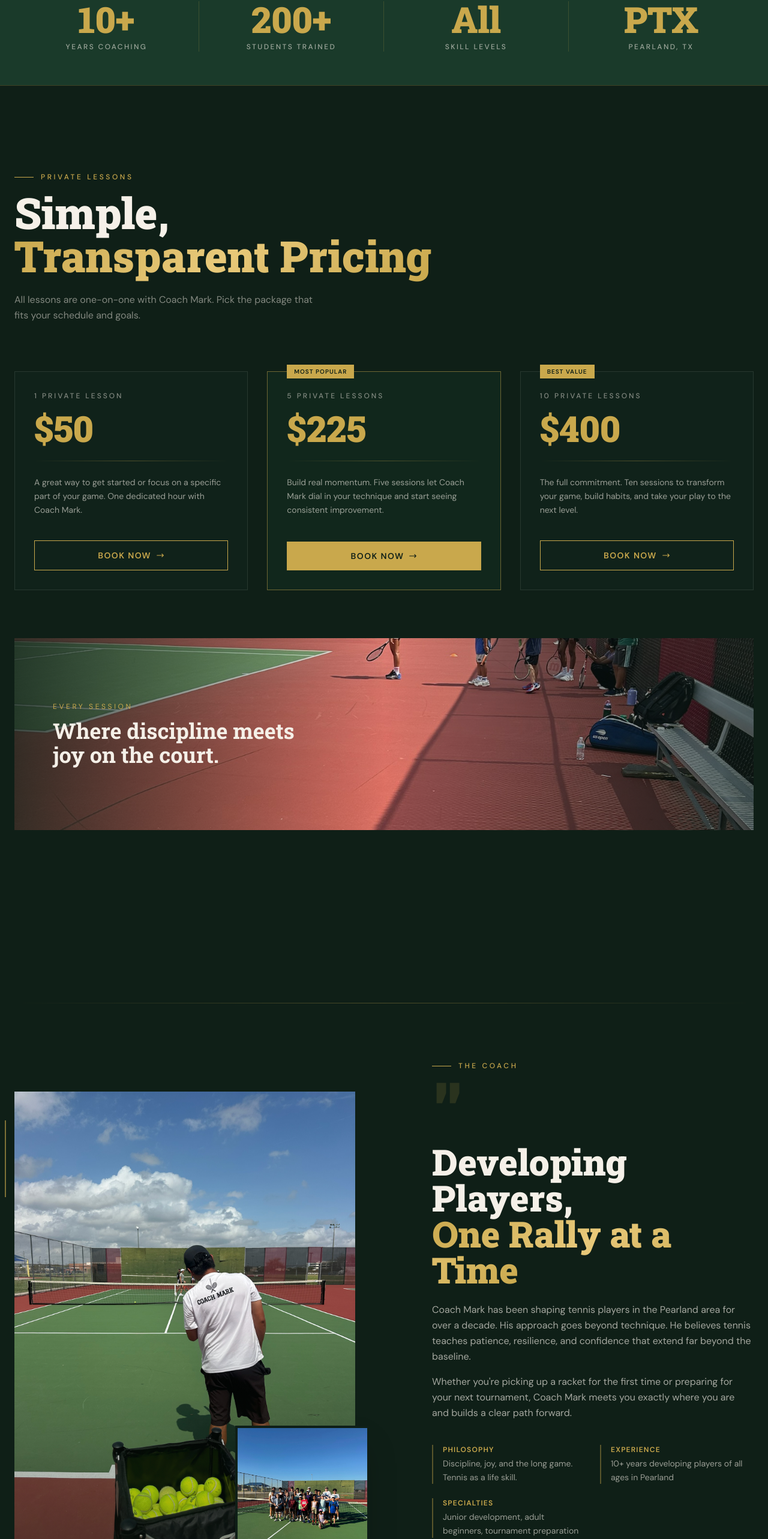
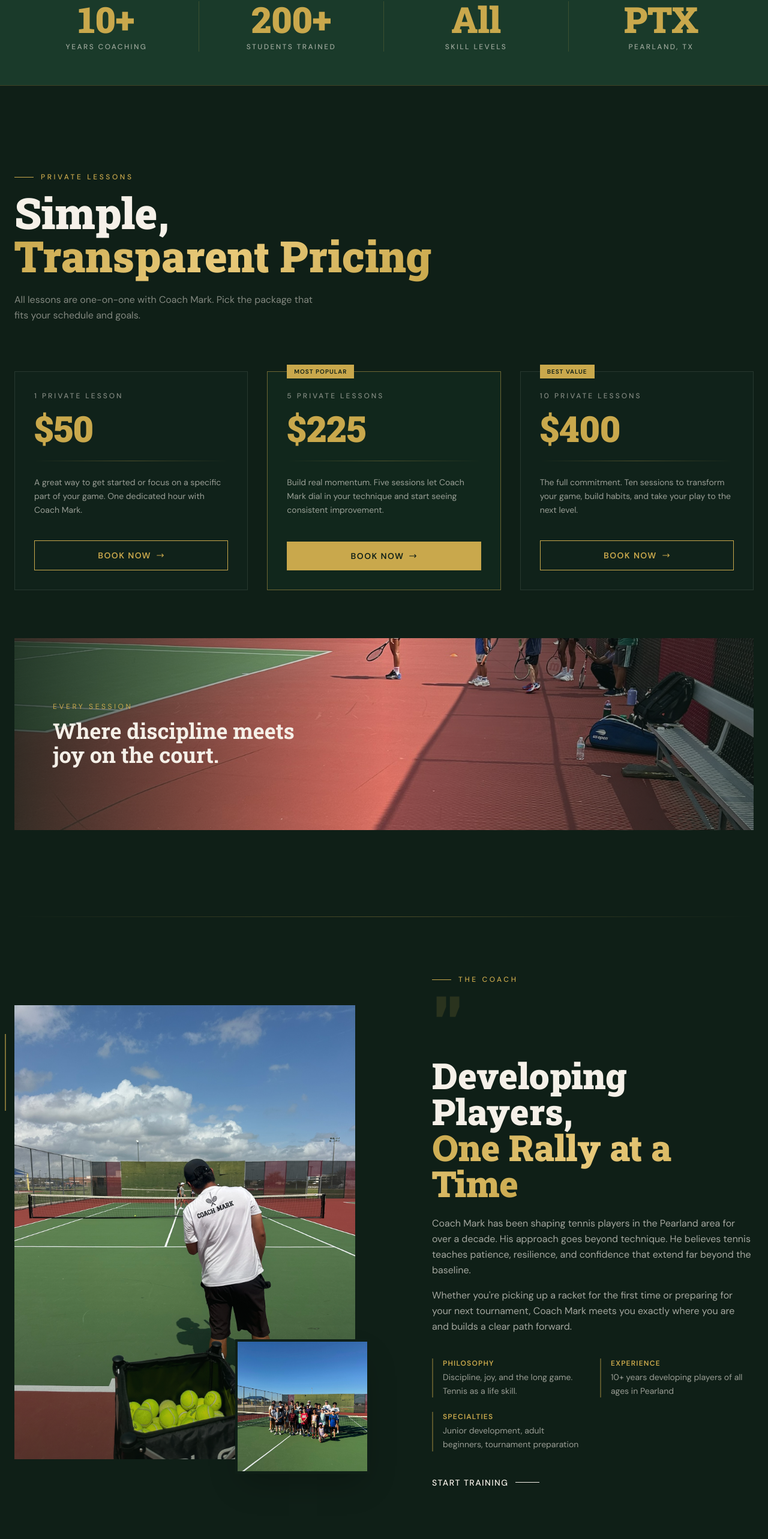
Before and after one commit to sahilmohammed-ai/sapoacademy-website, a React (Vite) app in the folder sapo-tennis-academy/: page / in a window 1280 px wide. Shown: the part 855-3421 px from the top of the page at 60% size. Built offline with nearby package versions, Linux system fonts and the light colour scheme; no server answers; the database is empty.

Commit message:
sections aligned

```diff
--- a/sapo-tennis-academy/src/components/About.jsx
+++ b/sapo-tennis-academy/src/components/About.jsx
@@ -11,7 +11,7 @@ export default function About() {
   const { ref, controls } = useScrollAnimation(0.1)
 
   return (
-    <section id="about" className="py-20 lg:py-36 px-4 sm:px-6 bg-sapo-dark overflow-hidden">
+    <section id="about" className="pt-20 pb-10 lg:pt-36 lg:pb-16 px-4 sm:px-6 bg-sapo-dark overflow-hidden">
       <div className="gold-divider mb-24" />
       <div className="max-w-7xl mx-auto">
         <div className="grid grid-cols-1 lg:grid-cols-2 gap-12 lg:gap-24 items-center">
--- a/sapo-tennis-academy/src/components/Gallery.jsx
+++ b/sapo-tennis-academy/src/components/Gallery.jsx
@@ -125,8 +125,8 @@ export default function Gallery() {
   }
 
   return (
-    <section id="gallery" className="pt-20 pb-8 lg:py-36 bg-sapo-dark overflow-hidden relative z-10">
-      <div className="gold-divider mb-12 lg:mb-24" />
+    <section id="gallery" className="pb-8 lg:pb-36 bg-sapo-dark overflow-hidden relative z-10">
+      <div className="gold-divider mb-12 lg:mb-16" />
 
       {/* Header */}
       <motion.div
--- a/sapo-tennis-academy/src/components/Newsletter.jsx
+++ b/sapo-tennis-academy/src/components/Newsletter.jsx
@@ -20,7 +20,7 @@ export default function Newsletter() {
   const { ref, controls } = useScrollAnimation(0.1)
 
   return (
-    <section id="updates" className="pt-20 pb-24 lg:pb-36 bg-sapo-dark relative">
+    <section id="updates" className="pt-20 pb-16 bg-sapo-dark relative">
       <div className="gold-divider mb-12 lg:mb-20" />
       {/* Subtle background texture */}
       <div className="absolute inset-0 bg-[radial-gradient(ellipse_at_bottom_right,_#1a3a2a33_0%,_transparent_60%)]" />
--- a/sapo-tennis-academy/src/components/Programs.jsx
+++ b/sapo-tennis-academy/src/components/Programs.jsx
@@ -38,7 +38,7 @@ export default function Programs() {
   const { ref, controls } = useScrollAnimation()
 
   return (
-    <section id="programs" className="py-20 lg:py-36 px-4 sm:px-6 bg-sapo-dark">
+    <section id="programs" className="pt-20 pb-0 lg:pt-36 px-4 sm:px-6 bg-sapo-dark">
       <div className="max-w-7xl mx-auto">
 
         {/* Header */}
@@ -143,7 +143,7 @@ export default function Programs() {
           whileInView={{ opacity: 1, y: 0 }}
           transition={{ duration: 0.8, delay: 0.2 }}
           viewport={{ once: true }}
-          className="mt-20 relative h-64 md:h-80 overflow-hidden"
+          className="mt-20 relative h-64 md:h-80 overflow-hidden mb-0"
         >
           <img
             src="/images/training-session.jpg"
```
